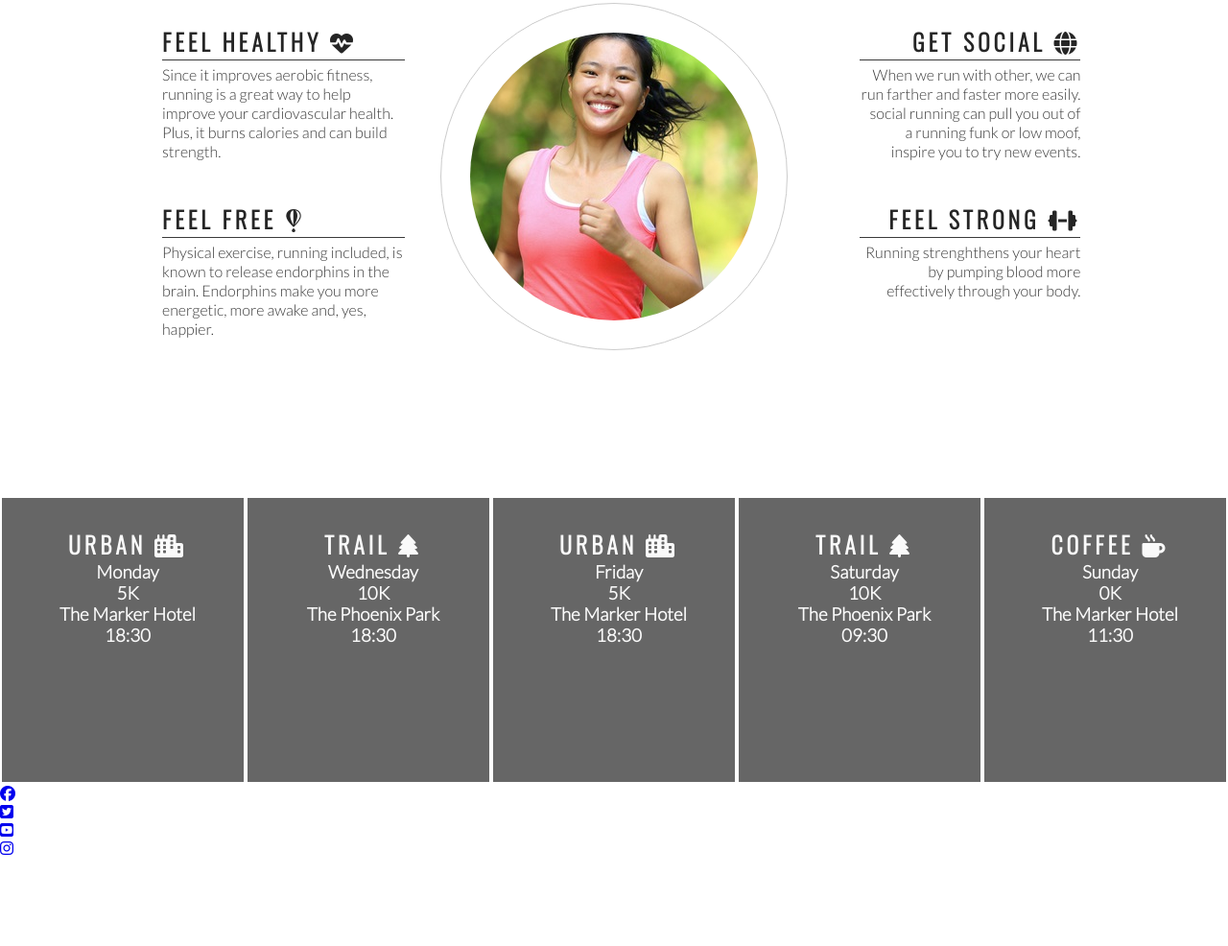
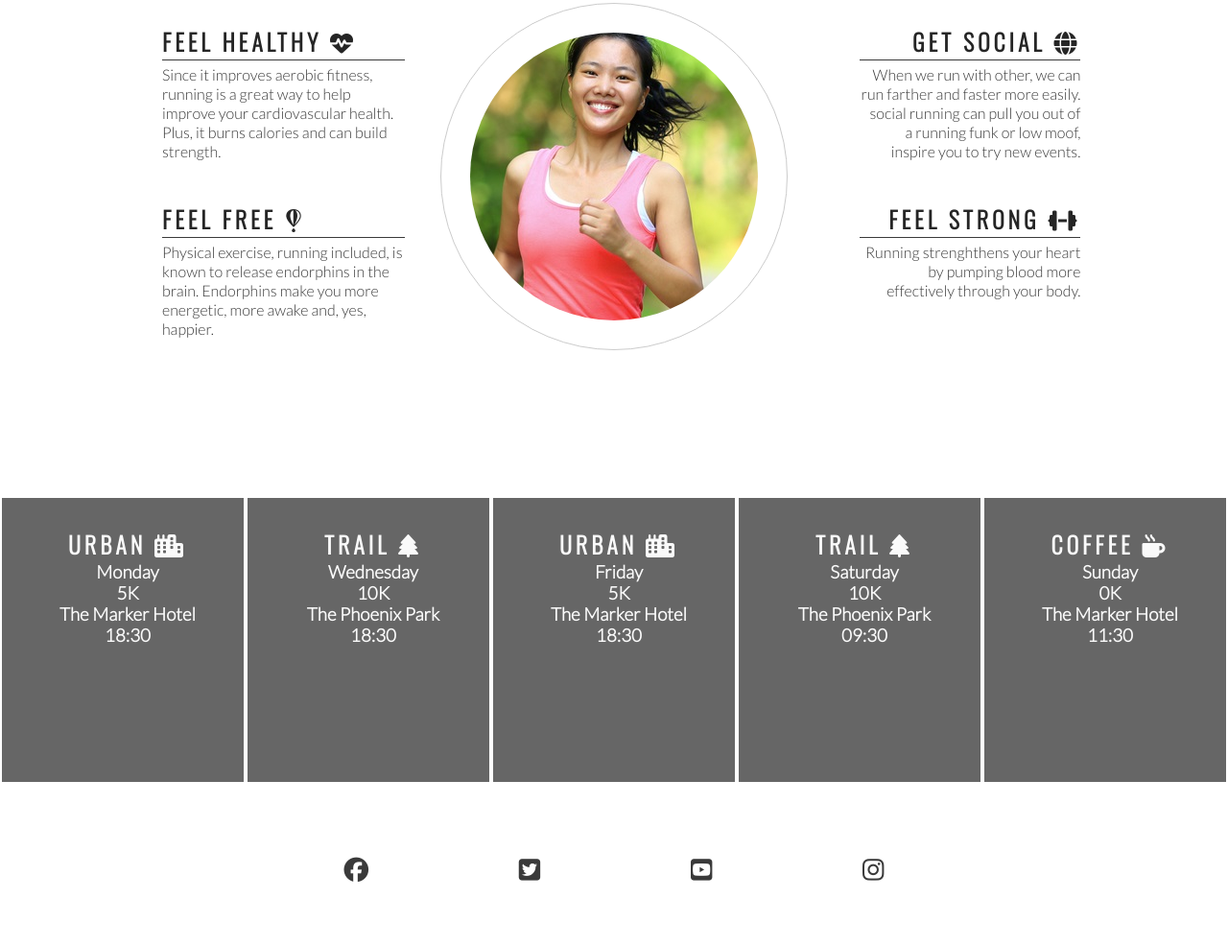
Before and after one commit to BrrunaRibeiro/OnePointZero, a plain HTML site: page index.html in a window 1280 px wide. Shown: the part 778-1764 px from the top of the page at 96% size. Before the commit the page ends 1671 px from the top, so only its background shows below. Drawn offline with nearby package versions, Linux system fonts and the light colour scheme.

Commit message:
Add style to footer section

```diff
--- a/assets/css/style.css
+++ b/assets/css/style.css
@@ -209,3 +209,23 @@ hr {
 #times h2 {
     color: #fafafa;
 }
+
+
+footer {
+    height: 150px;
+}
+
+.social-networks {
+    text-align: center;
+}
+
+.social-networks > li {
+    display: inline;
+}
+
+.social-networks i {
+    font-size: 160%;
+    margin: 1%;
+    padding: 5%;
+    color: #3a3a3a;
+}
```
